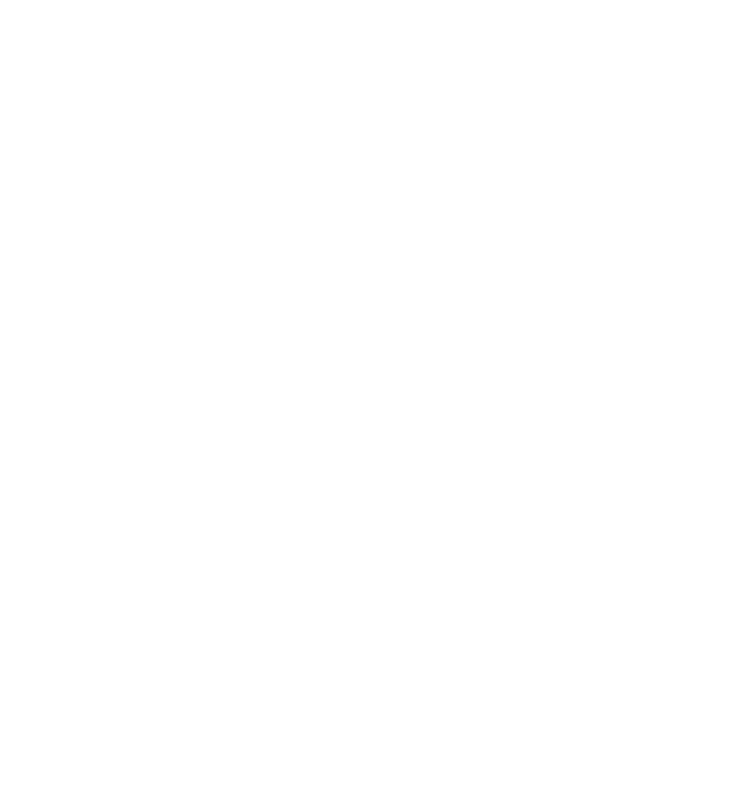
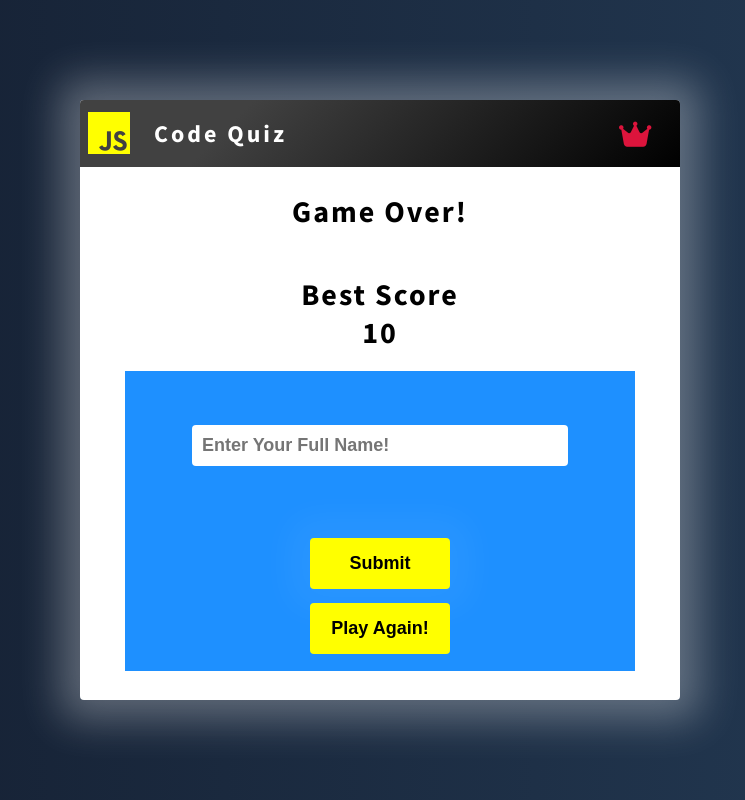
Before and after one commit to ss12932/js-code-quiz, a plain HTML site: page result.html in a window 1280 px wide. Shown: the whole page, without its empty margins (260-1005 px from the left). Drawn offline with Linux system fonts and the light colour scheme.

Commit message:
form sctn css complete + highscore html started

```diff
--- a/assets/css/main.css
+++ b/assets/css/main.css
@@ -228,16 +228,84 @@ form {
 }
 .form-section-title {
   text-align: center;
+  font-size: 3rem;
 }
 .form-control {
   background-color: dodgerblue;
+  display: flex;
+  justify-content: center;
+  align-items: center;
+  padding: 2rem;
+  width: 85%;
+  height: 15rem;
 }
 
 .form-input {
+  font-size: 1.8rem;
+  font-weight: bold;
   border: none;
   border-radius: 0.4rem;
+  width: 80%;
+  padding: 1rem;
+}
+.bs-display {
+  display: flex;
+  flex-direction: column;
+  width: 100%;
+  justify-content: center;
+  align-items: center;
+  color: black;
+  font-size: 3rem;
+  font-weight: bold;
+  padding: 2rem;
 }
 
+.submit-btn {
+  background-color: yellow;
+  border: none;
+  border-radius: 0.4rem;
+  width: 14rem;
+  padding: 1.5rem;
+  font-weight: bold;
+  font-size: 1.8rem;
+  animation: radiate 2s infinite;
+  cursor: pointer;
+}
+
+.submit-btn:hover {
+  background-color: #32cd32;
+  color: white;
+  animation: none;
+}
+.form-btns {
+  display: flex;
+  flex-direction: column;
+  gap: 1.4rem;
+}
+
+.playagain-btn {
+  width: 14rem;
+  padding: 1.5rem;
+  border: none;
+  border-radius: 0.4rem;
+  background-color: yellow;
+  font-weight: bold;
+  font-size: 1.8rem;
+  cursor: pointer;
+}
+
+.playagain-btn:hover {
+  background-color: #32cd32;
+  color: white;
+}
+.fa-crown {
+  color: crimson;
+  transform: scale(1.2);
+  margin-right: 2rem;
+}
+.fa-crown:hover {
+  color: gold;
+}
 /* keyframes */
 
 @keyframes radiate {
--- a/result.html
+++ b/result.html
@@ -0,0 +1,124 @@
+<!DOCTYPE html>
+<html lang="en">
+  <head>
+    <meta charset="UTF-8" />
+    <meta http-equiv="X-UA-Compatible" content="IE=edge" />
+    <meta name="viewport" content="width=device-width, initial-scale=1.0" />
+    <link
+      href="https://fonts.googleapis.com/css2?family=Source+Sans+Pro:wght@300;400;700&display=swap"
+      rel="stylesheet"
+    />
+    <link rel="stylesheet" href="./assets/css/main.css" />
+    <title>Highscore</title>
+    <script
+      src="https://kit.fontawesome.com/489fc29660.js"
+      crossorigin="anonymous"
+    ></script>
+  </head>
+  <body>
+    <main class="main" id="main">
+      <!-- start button to initialise application -->
+      <!-- <div class="btn-control">
+        <button class="start-btn" id="start-btn">Start</button>
+      </div> -->
+      <!-- info rule section when start button pressed - will be dynamically rendered-->
+      <!-- <section class="section-container" id="info-section">
+        <header class="header">
+          <h1 class="content-section-title">Quiz Rules</h1>
+        </header>
+        <ol class="rule-list">
+          <li class="rule-item">
+            The timer starts when you start the first question of the quiz. You
+            will be given 2 minutes to complete the quiz.
+          </li>
+          <li class="rule-item">
+            For each incorrect answer you will be deducted 10 seconds.
+          </li>
+          <li class="rule-item">
+            When all questions are answered, incomplete or the timer reaches 0,
+            the game is over.
+          </li>
+          <li class="rule-item">
+            You will be able to save your initials and your highscore! Enjoy!
+          </li>
+        </ol>
+        <footer class="footer">
+          <div class="btn-control">
+            <button class="animate__animated animate__bounce btn" id="next-btn">
+              Next
+
+              <i class="fa-solid fa-circle-right"></i>
+            </button>
+          </div>
+        </footer>
+      </section> -->
+
+      <!-- Question Section - will be dynamically rendered. initial markup to determine styling -->
+      <!-- <section class="section-container" id="question-container">
+        <header class="header">
+          <div class="header-container">
+            <h1 class="application-title">
+              <i class="fa-brands fa-js"></i>Code Quiz
+            </h1>
+            <div class="hud-wrapper">
+              <div class="hs-hud">
+                <div class="hs-points">Pts</div>
+                <div class="highscore">10</div>
+              </div>
+              <div class="timer-hud">
+                <div class="time-left">Time</div>
+                <div class="time">15</div>
+              </div>
+            </div>
+          </div>
+          <div class="time-bar"></div>
+        </header>
+        <h1 class="question-section-title">Question</h1>
+        <ol type="A" class="choice-list">
+          <li class="choice-item"></li>
+          <li class="choice-item"></li>
+          <li class="choice-item"></li>
+          <li class="choice-item"></li>
+        </ol>
+      </section> -->
+
+      <!-- Form Section - will be dynamically rendered. initial markup to determine styling -->
+      <section class="section-container" id="form-container">
+        <header class="header">
+          <div class="header-container">
+            <h1 class="application-title">
+              <i class="fa-brands fa-js"></i>Code Quiz
+            </h1>
+            <div class="hs-btn">
+              <a href="result.html"><i class="fa-solid fa-crown fa-xl"></i></a>
+
+              </div>
+            </div>
+          </div>
+        </header>
+        <h1 class="form-section-title">Game Over!</h1>
+        <div class="bs-display">
+          <div class="bs-text">Best Score</div>
+          <div class="best-score">10</div>
+        </div>
+        <form>
+          <div class="form-control">
+            <input
+              name="full-name"
+              class="form-input"
+              type="text"
+              placeholder="Enter Your Full Name!"
+            />
+          </div>
+
+          <div class="form-control form-btns">
+            <button class="submit-btn" type="submit">Submit</button>
+            <button class="playagain-btn">Play Again!</button>
+          </div>
+        </form>
+      </section>
+    </main>
+    <script src="./assets/js/index.js"></script>
+    <script src="./assets/js/result.js"></script>
+  </body>
+</html>
```
Also changed, not shown: index.html (+21 -10 lines).
